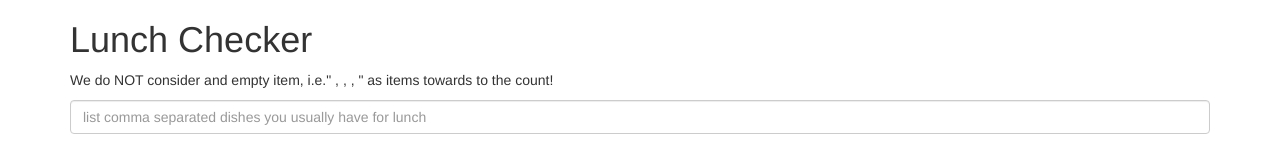
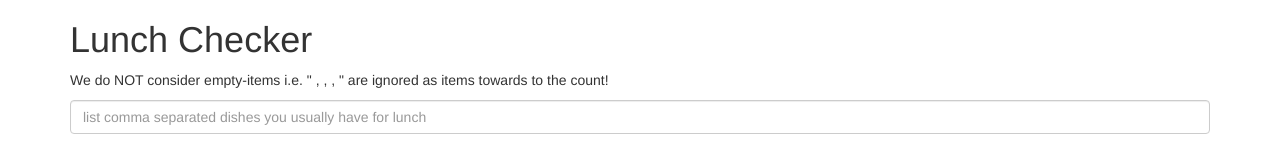
Before and after one commit to SachinFSP/Coursera-Test, a plain HTML site: page module_1_solution/index.html in a window 1280 px wide. Shown: the top 147 px of the page. Drawn offline with Linux system fonts and the light colour scheme.

Commit message:
Update index.html

```diff
--- a/module_1_solution/index.html
+++ b/module_1_solution/index.html
@@ -18,8 +18,8 @@
       <h1>Lunch Checker</h1>
 
       <p>
-        We do NOT consider and empty item, i.e." , , , " as items towards to the
-        count!
+        We do NOT consider empty-items i.e. " , , , " are ignored as items
+        towards to the count!
       </p>
       <div class="form-group">
         <input
```
